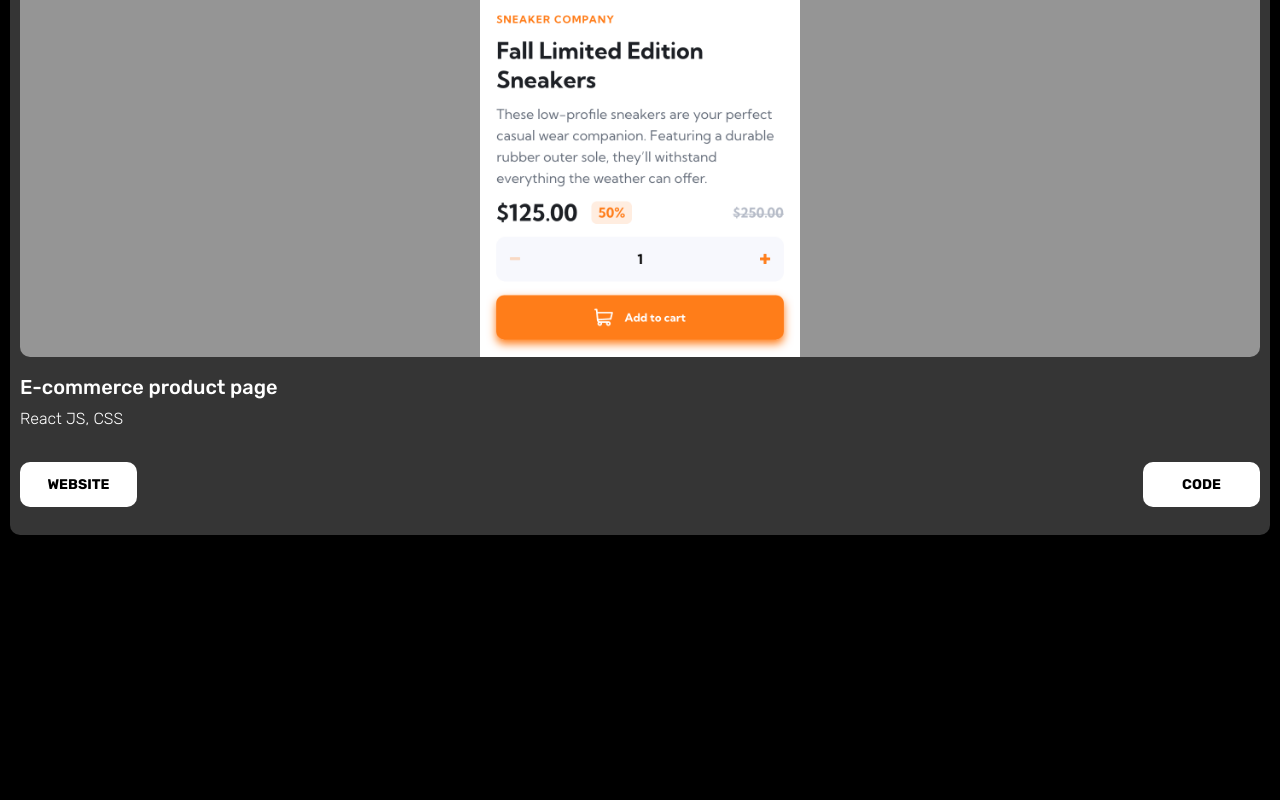
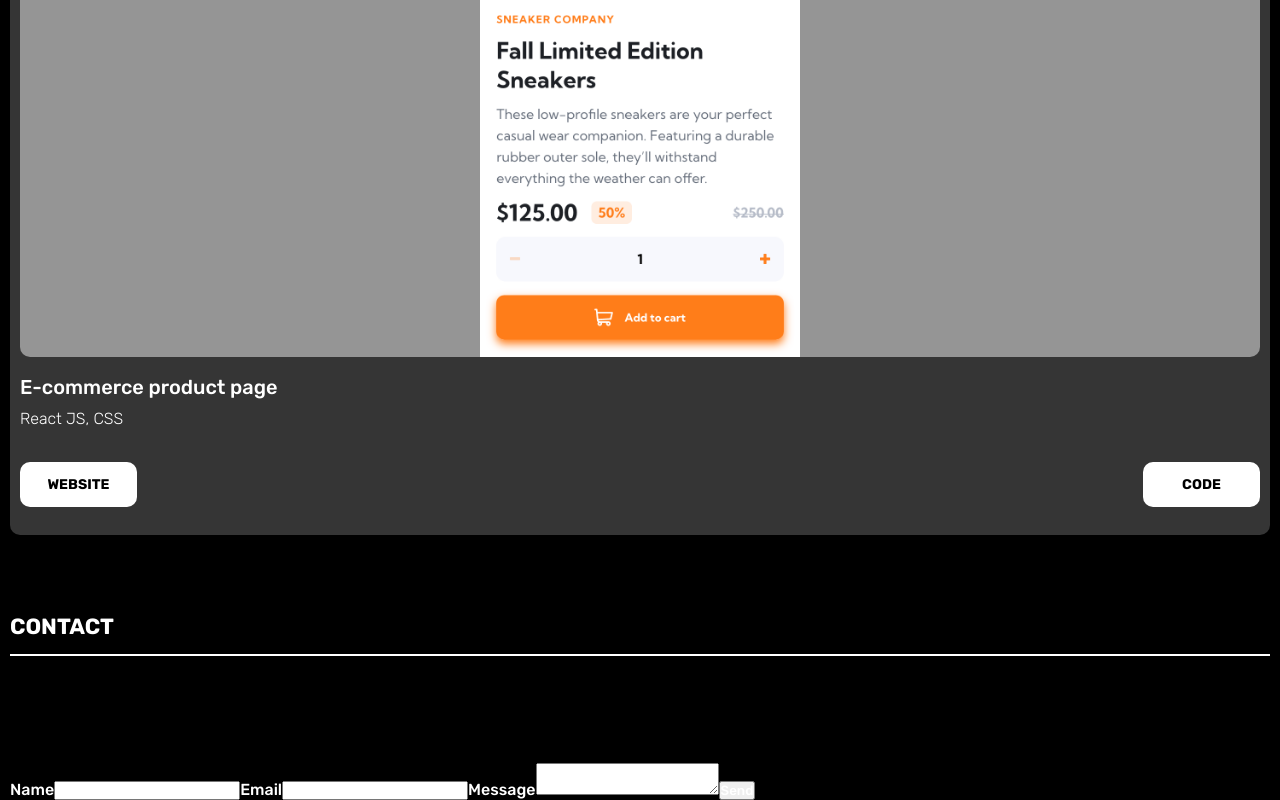
Before and after one commit to Mateeb11/portfolio, a React (Vite) app: page / in a window 1280 px wide. Shown: the part 4311-5111 px from the top of the page. Before the commit the page ends 4846 px from the top, so only its background shows below. Built offline with nearby package versions, Linux system fonts and the light colour scheme.

Commit message:
adding the form component
add the contact form and making it work by using EmailJS

```diff
--- a/package.json
+++ b/package.json
@@ -10,6 +10,7 @@
     "preview": "vite preview"
   },
   "dependencies": {
+    "@emailjs/browser": "^3.11.0",
     "react": "^18.2.0",
     "react-dom": "^18.2.0",
     "react-particles": "^2.9.3",
--- a/src/App.jsx
+++ b/src/App.jsx
@@ -5,6 +5,7 @@
 import Header from "./Components/Header/Header";
 import MainSection from "./Components/MainSection/MainSection";
 import Portfolio from "./Components/Portfolio/Portfolio";
+import Contact from "./Components/Contact/Contact";
 
 function App() {
   return (
@@ -14,6 +15,7 @@
       <div className="app">
         <MainSection />
         <Portfolio />
+        <Contact />
       </div>
     </>
   );
--- /dev/null
+++ b/src/Components/Contact/Contact.jsx
@@ -0,0 +1,44 @@
+import { useRef } from "react";
+
+import emailjs from "@emailjs/browser";
+
+import classes from "./Contact.module.scss";
+
+import SectionTitle from "../../UI/SectionTitle";
+export default function Contact() {
+  const form = useRef();
+
+  const sendEmail = (e) => {
+    e.preventDefault();
+
+    emailjs
+      .sendForm(
+        "service_qh3exxv",
+        "template_7n3tjuj",
+        form.current,
+        "M13kriwMFR4XjrAq9"
+      )
+      .then(
+        (result) => {
+          console.log(result.text);
+        },
+        (error) => {
+          console.log(error.text);
+        }
+      );
+  };
+  return (
+    <div>
+      <SectionTitle title="CONTACT" />
+      <form ref={form} onSubmit={sendEmail}>
+        <label>Name</label>
+        <input type="text" name="user_name" />
+        <label>Email</label>
+        <input type="email" name="user_email" />
+        <label>Message</label>
+        <textarea name="message" />
+        <input type="submit" value="Send" />
+      </form>
+    </div>
+  );
+}
```
Also changed, not shown: src/Components/Contact/Contact.module.scss (added), 1 other file (tests, documents, lock files or other folders).
